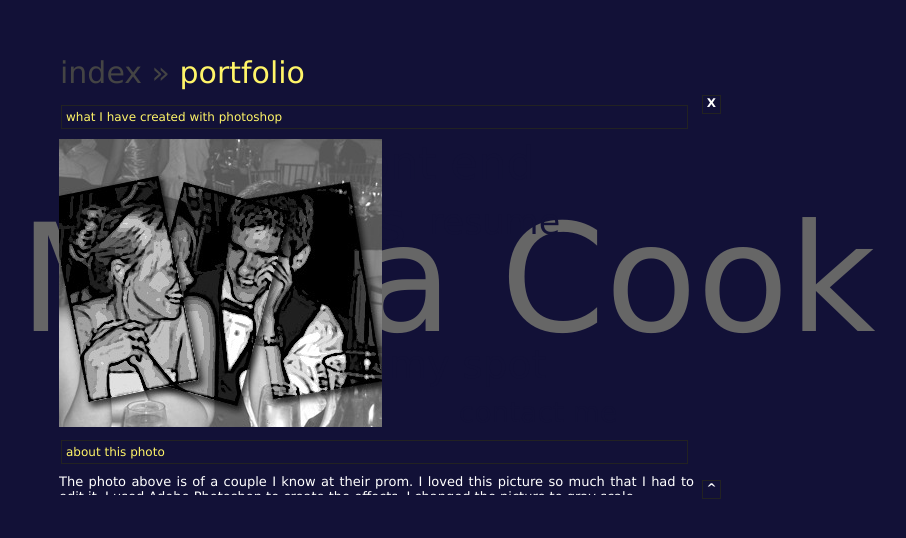
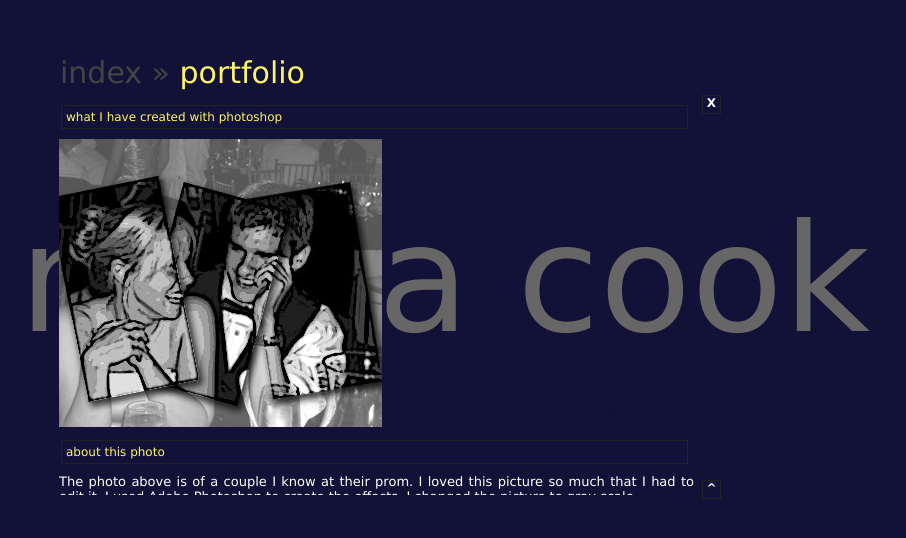
Before and after one commit to cookm3/codelouisville, a plain HTML site: page portfolio.html in a window 1280 px wide. Shown: the part 108-646 px from the top of the page, without its empty margins (261-1167 px from the left). Drawn offline with Linux system fonts and the light colour scheme.

Commit message:
Revert "Capitalized name in portfolio"
This reverts commit 03588d60ef4240f513825050abf94b0605eb4035.

```diff
--- a/portfolio.html
+++ b/portfolio.html
@@ -11,7 +11,7 @@
 		<div id="outer">
 			<div id="inner">
 
-				 <div class="bgtext">Marta Cook</div>
+				 <div class="bgtext">marta cook</div>
 
 				 <div id="close"><a href="index.html" title="close and return to menu">X</a></div>
 				 <div id="top"><a href="#top" title="back to top">^</a></div>
```
